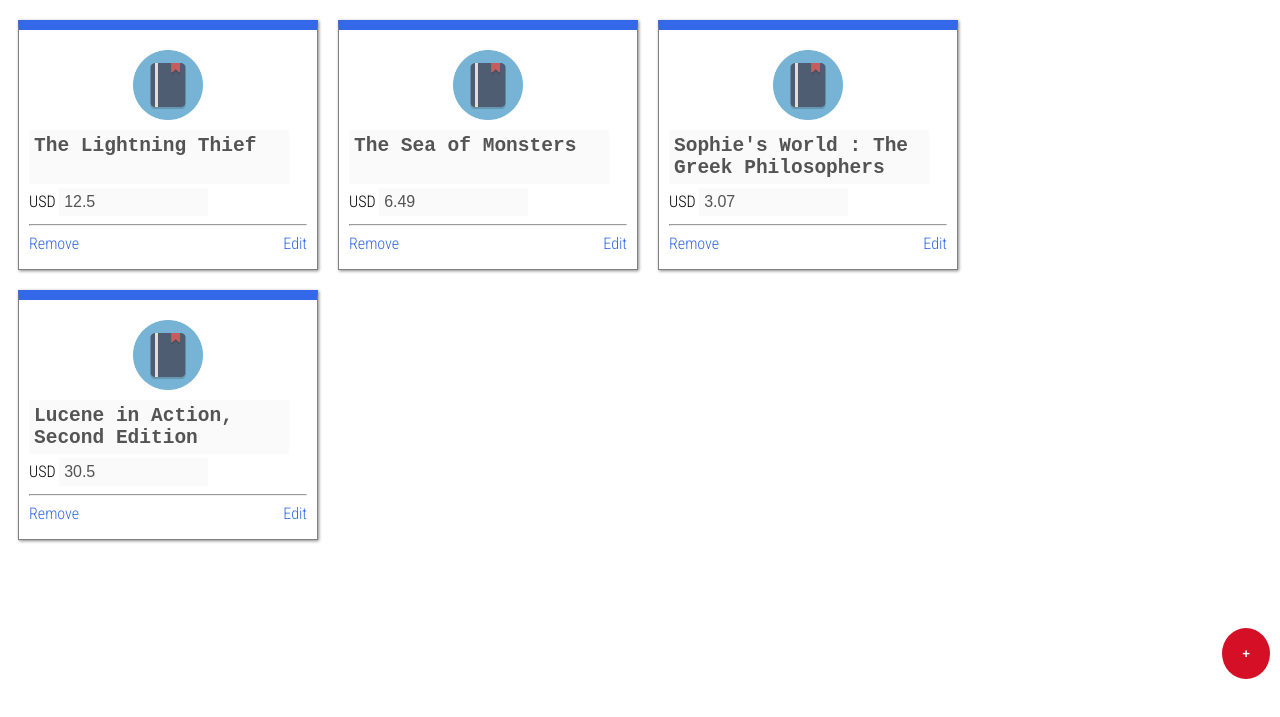
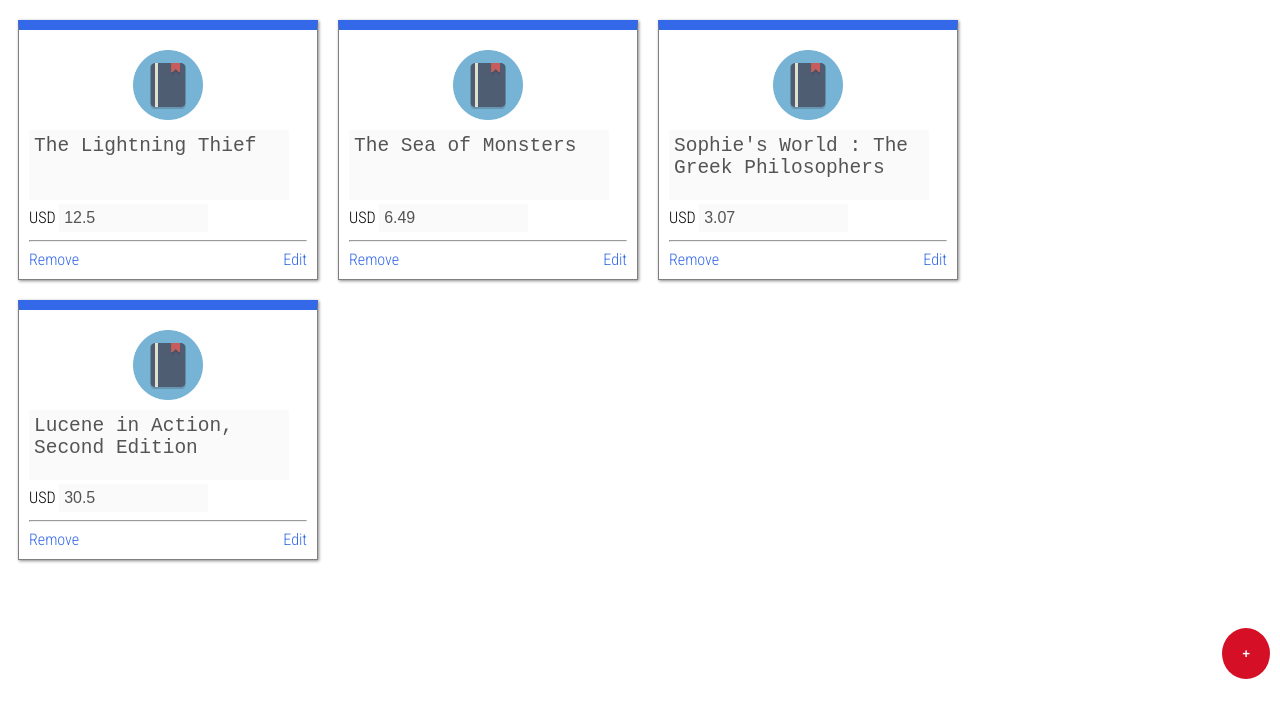
Before and after one commit to bravealdus/game-of-life-typescript, a website: page app/index.html in a window 1280 px wide. Shown: the part 111-828 px from the top of the page. Drawn offline with Linux system fonts and the light colour scheme.

Commit message:
update fonts

```diff
--- a/app/src/book/book.scss
+++ b/app/src/book/book.scss
@@ -14,9 +14,9 @@
         width: 70px;
     }
     textarea.name {
-        font-weight: bold;
         font-size: 1.5em;
         width: 90%;
+        min-height: 60px;
         margin: none;
         resize: none;
         border: 1px solid #888;
--- a/app/style.css
+++ b/app/style.css
@@ -1,3 +1,3 @@
 body{padding-bottom:200px;font-family:'Roboto Condensed', sans-serif}h1.main{text-align:center;font-size:3em}#books{display:flex;flex-wrap:wrap}#addButton{position:fixed;bottom:0px;right:0px;padding:18px 20px;border:none;border-radius:50%;background-color:#D50F25;color:white;font-weight:bold;margin:10px}
 
-.book{box-sizing:border-box;max-width:300px;border:1px solid gray;box-shadow:1px 1px 3px #888;border-top:10px solid #3369E8;min-height:250px;padding:10px;margin:10px}.book img{display:block;margin:10px auto;width:70px}.book textarea.name{font-weight:bold;font-size:1.5em;width:90%;margin:none;resize:none;border:1px solid #888;padding:5px}.book input.price{font-size:1em;width:50%;border:1px solid #888;padding:5px}.book input[type="text"]:disabled,.book textarea:disabled{border:none}.book .edit{text-align:right;cursor:pointer;float:right}.book .remove{text-align:left;cursor:pointer;float:left}.book .edit,.book .remove{color:#3369E8}
+.book{box-sizing:border-box;max-width:300px;border:1px solid gray;box-shadow:1px 1px 3px #888;border-top:10px solid #3369E8;min-height:250px;padding:10px;margin:10px}.book img{display:block;margin:10px auto;width:70px}.book textarea.name{font-size:1.5em;width:90%;min-height:60px;margin:none;resize:none;border:1px solid #888;padding:5px}.book input.price{font-size:1em;width:50%;border:1px solid #888;padding:5px}.book input[type="text"]:disabled,.book textarea:disabled{border:none}.book .edit{text-align:right;cursor:pointer;float:right}.book .remove{text-align:left;cursor:pointer;float:left}.book .edit,.book .remove{color:#3369E8}
```
